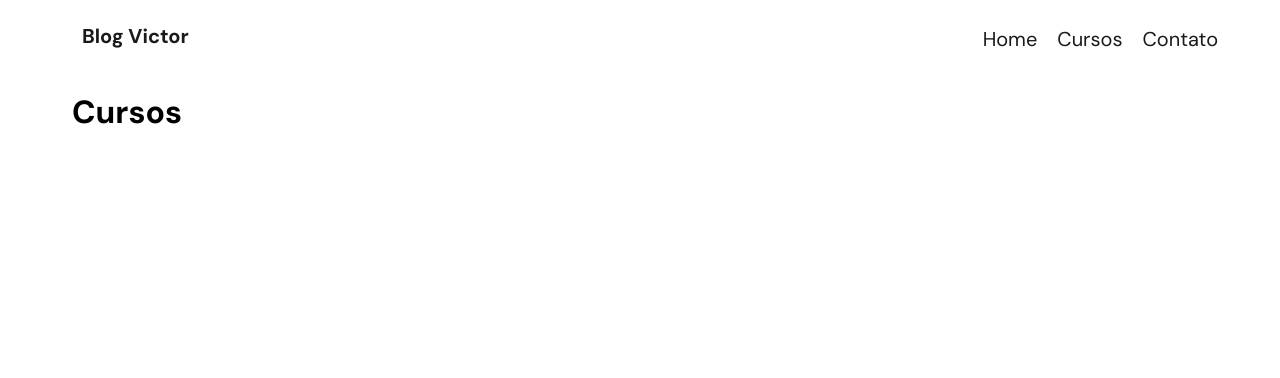
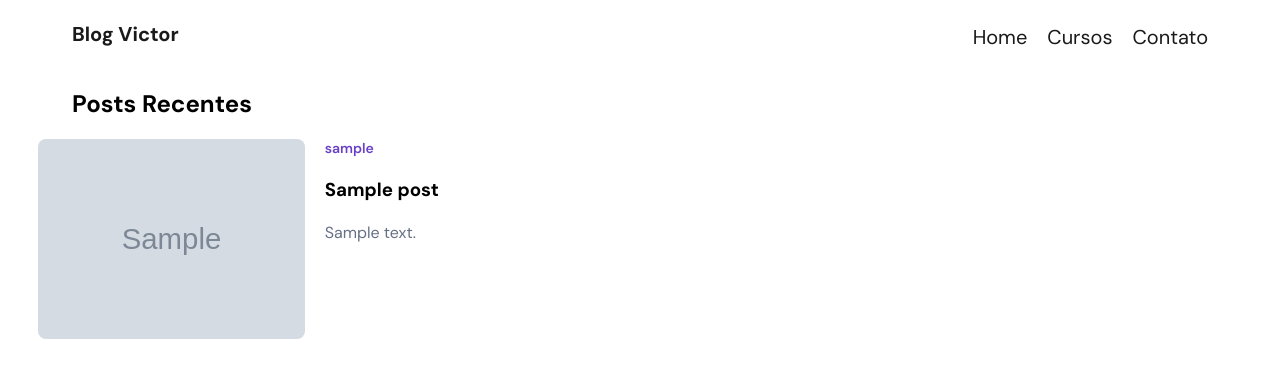
Before and after one commit to limahugovt/professional-blog, a Django app: page / in a window 1280 px wide. Shown: the top 378 px of the page. Run offline with Django 5.2, Linux system fonts and the light colour scheme; tables that the repository leaves empty hold one stand-in row (values such as "Sample post"); grey boxes marked "Sample" are stand-in pictures.

Commit message:
chore: Add image field to Post model and update index.html template

```diff
--- a/courses/models.py
+++ b/courses/models.py
@@ -21,6 +21,7 @@ class Post(models.Model):
   updated = models.DateTimeField(auto_now=True)
   status = models.CharField(max_length=10, choices=STATUS_CHOICES, default='draft')
   category = models.ForeignKey(Category, on_delete=models.CASCADE)
+  image = models.ImageField(upload_to='posts/', blank=False)
 
   class Meta:
     ordering = ('-publish',)
--- a/courses/templates/index.html
+++ b/courses/templates/index.html
@@ -3,6 +3,25 @@
 {% load static %}
 
 {% block content %}
-<h1>Cursos</h1>
+
+<section>
+  <div>
+    <h2>
+      Posts Recentes
+    </h2>
+  </div>
+  <div class="grid-posts">
+    {% for post in posts %}
+      <div class="section-post">
+        <img src="{{ post.image.url }}" alt="">
+          <div class="infos-post">
+            <p id="author">{{ post.author }}</p>
+            <h3 id="name-post">{{ post.title }}</h3>
+            <p id="about-post">{{ post.content}}</p>
+          </div>
+      </div>
+    {% endfor %}
+  </div>
+</section>
 
 {% endblock %}
--- a/courses/views.py
+++ b/courses/views.py
@@ -1,4 +1,8 @@
 from django.shortcuts import render
+from .models import Post
 
 def home(request):
-    return render(request, 'index.html')
+    context = {
+        'posts': Post.objects.all()
+    }
+    return render(request, 'index.html', context)
--- a/professional_blog/urls.py
+++ b/professional_blog/urls.py
@@ -16,8 +16,13 @@ Including another URLconf
 """
 from django.contrib import admin
 from django.urls import path,include
+from django.conf import settings
+from django.conf.urls.static import static
 
 urlpatterns = [
     path('admin/', admin.site.urls),
     path('', include('courses.urls')),
 ]
+
+if settings.DEBUG:
+    urlpatterns += static(settings.MEDIA_URL, document_root=settings.MEDIA_ROOT)
--- a/static/styles/style.css
+++ b/static/styles/style.css
@@ -8,7 +8,6 @@ body {
 header {
   width: 100%;
   height: 60px;
-  margin: 10px 10px;
 
   display: flex;
   justify-content: space-between;
@@ -34,3 +33,50 @@ nav ul {
     font-size: 20px;
   }
 }
+
+
+
+.section-post {
+  display: flex;
+  gap: 20px;
+  width: 592px;
+}
+
+.section-post img {
+  max-width: 320px;
+  height: 200px;
+  border-radius: 8px;
+}
+
+.infos-post {
+  display: flex;
+  flex-direction: column;
+  gap: 20px;
+
+  #author {
+    margin: 0px;
+    color: #6941C6;
+    font-size: 14px;
+    font-weight: 600;
+  }
+
+  #name-post {
+    margin: 0px;
+    margin: 0px;
+  }
+
+  #about-post {
+    margin: 0px;
+    max-width: 248px;
+    color: #667085;
+    max-height: 200px;
+  }
+}
+
+.grid-posts {
+  display: grid;
+  grid-template-columns: repeat(2, 592px);
+  gap: 20px;
+  width: 100%;
+  justify-content: center;
+}
```
Also changed, not shown: courses/migrations/0002_post_image.py (added).
